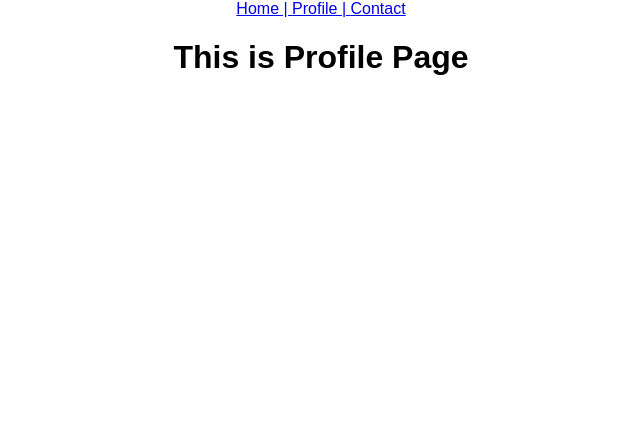
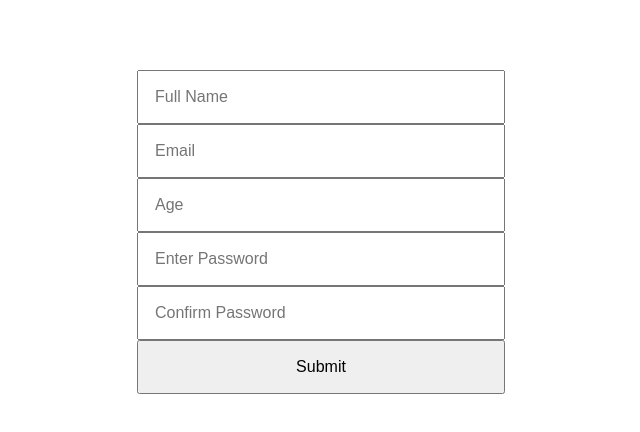
Before and after one commit to RaulLit/react-tutorial, a React (Create React App) app: page /profile in a window 1280 px wide. Shown: the top 432 px of the page, without its empty margins (319-959 px from the left). Built offline with nearby package versions, Linux system fonts and the light colour scheme.

Commit message:
react hook form complete

```diff
--- a/package.json
+++ b/package.json
@@ -3,15 +3,18 @@
   "version": "0.1.0",
   "private": true,
   "dependencies": {
+    "@hookform/resolvers": "^3.1.0",
     "@tanstack/react-query": "^4.29.12",
     "@testing-library/jest-dom": "^5.16.5",
     "@testing-library/react": "^13.4.0",
     "@testing-library/user-event": "^13.5.0",
     "react": "^18.2.0",
     "react-dom": "^18.2.0",
+    "react-hook-form": "^7.44.2",
     "react-router-dom": "^6.11.2",
     "react-scripts": "5.0.1",
-    "web-vitals": "^2.1.4"
+    "web-vitals": "^2.1.4",
+    "yup": "^1.2.0"
   },
   "scripts": {
     "start": "react-scripts start",
--- a/src/App.css
+++ b/src/App.css
@@ -1,3 +1,7 @@
+* {
+  margin: 0;
+  box-sizing: border-box;
+}
 .App {
   display: flex;
   align-items: center;
@@ -45,3 +49,19 @@ body {
   margin-left: 5px;
   text-align: center;
 }
+form {
+  display: flex;
+  flex-direction: column;
+  justify-content: center;
+  align-items: center;
+  width: 400px;
+  height: 400px;
+  margin: 2rem;
+  padding: 1rem;
+}
+
+form input {
+  width: 100%;
+  font-size: 1rem;
+  padding: 1rem;
+}
--- a/src/App.js
+++ b/src/App.js
@@ -1,33 +1,10 @@
+import { Form } from "./components/Form";
 import "./App.css";
-import { BrowserRouter as Router, Routes, Route } from "react-router-dom";
-import { Home } from "./pages/Home";
-import { Profile } from "./pages/Profile";
-import { Contact } from "./pages/Contact";
-import { Navbar } from "./pages/Navbar";
-import { QueryClient, QueryClientProvider } from "@tanstack/react-query";
 
 function App() {
-  // passing the object inside QueryClient is optional
-  const client = new QueryClient({
-    defaultOptions: {
-      queries: {
-        refetchOnWindowFocus: false,
-      },
-    },
-  });
   return (
     <div className="App">
-      <QueryClientProvider client={client}>
-        <Router>
-          <Navbar />
-          <Routes>
-            <Route path="/" element={<Home />} />
-            <Route path="/profile" element={<Profile />} />
-            <Route path="/contact" element={<Contact />} />
-            <Route path="*" element={<h1>Page not found</h1>} />
-          </Routes>
-        </Router>
-      </QueryClientProvider>
+      <Form />
     </div>
   );
 }
--- /dev/null
+++ b/src/components/Form.js
@@ -0,0 +1,54 @@
+import { useForm } from "react-hook-form";
+import { yupResolver } from "@hookform/resolvers/yup";
+import * as yup from "yup";
+
+export const Form = () => {
+  const schema = yup.object().shape({
+    fullName: yup.string().required("Full name is required!"),
+    email: yup.string().email().required(),
+    age: yup.number().positive().integer().min(5).required(),
+    newPassword: yup.string().min(4).max(20).required(),
+    confirmPassword: yup
+      .string()
+      .oneOf([yup.ref("newPassword"), null], "Password don't match")
+      .required(),
+  });
+
+  const {
+    register,
+    handleSubmit,
+    formState: { errors },
+  } = useForm({
+    resolver: yupResolver(schema),
+  });
+
+  const submit = (data) => {
+    console.log(data);
+  };
+
+  return (
+    <div>
+      <form onSubmit={handleSubmit(submit)}>
+        <input type="text" placeholder="Full Name" {...register("fullName")} />
+        <p>{errors.fullName?.message}</p>
+        <input type="text" placeholder="Email" {...register("email")} />
+        <p>{errors.email?.message}</p>
+        <input type="number" placeholder="Age" {...register("age")} />
+        <p>{errors.age?.message}</p>
+        <input
+          type="password"
+          placeholder="Enter Password"
+          {...register("newPassword")}
+        />
+        <p>{errors.newPassword?.message}</p>
+        <input
+          type="password"
+          placeholder="Confirm Password"
+          {...register("confirmPassword")}
+        />
+        <p>{errors.confirmPassword?.message}</p>
+        <input type="submit" />
+      </form>
+    </div>
+  );
+};
```
Also changed, not shown: 1 other file (tests, documents, lock files or other folders).
